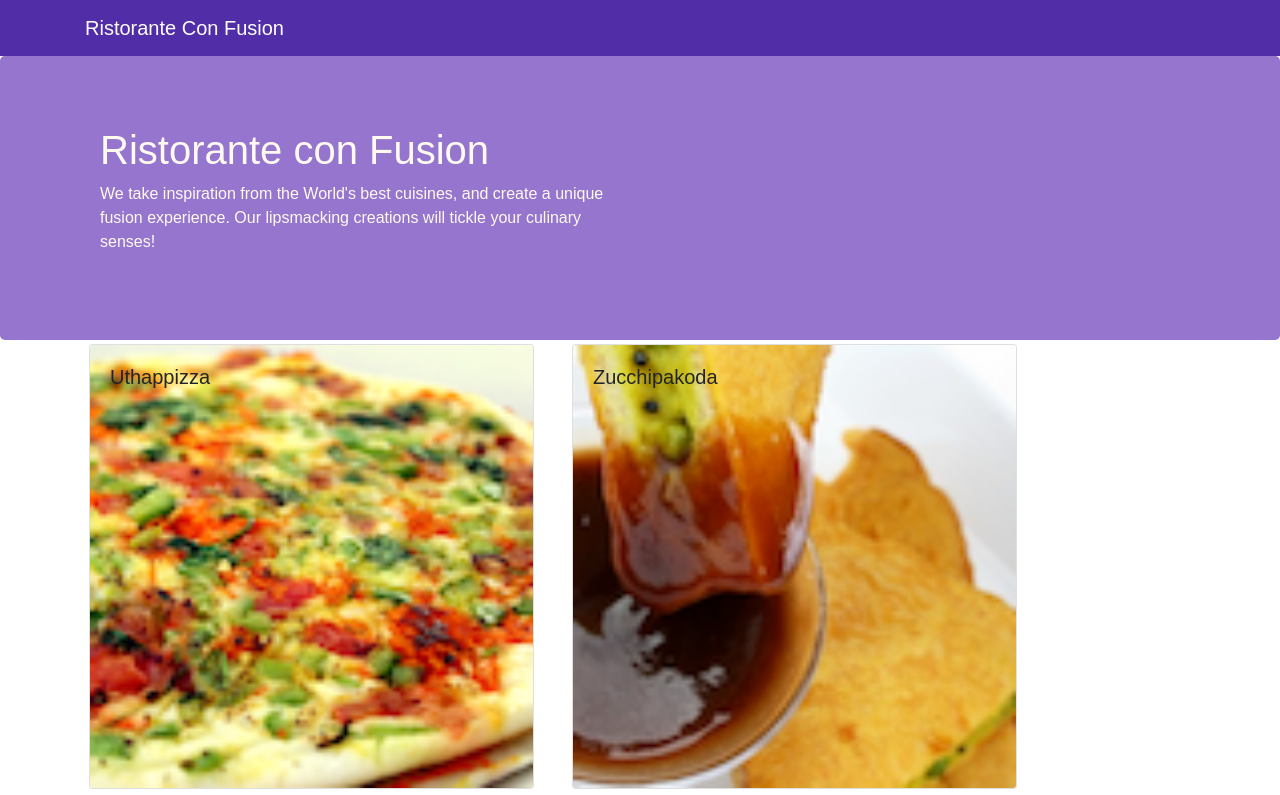
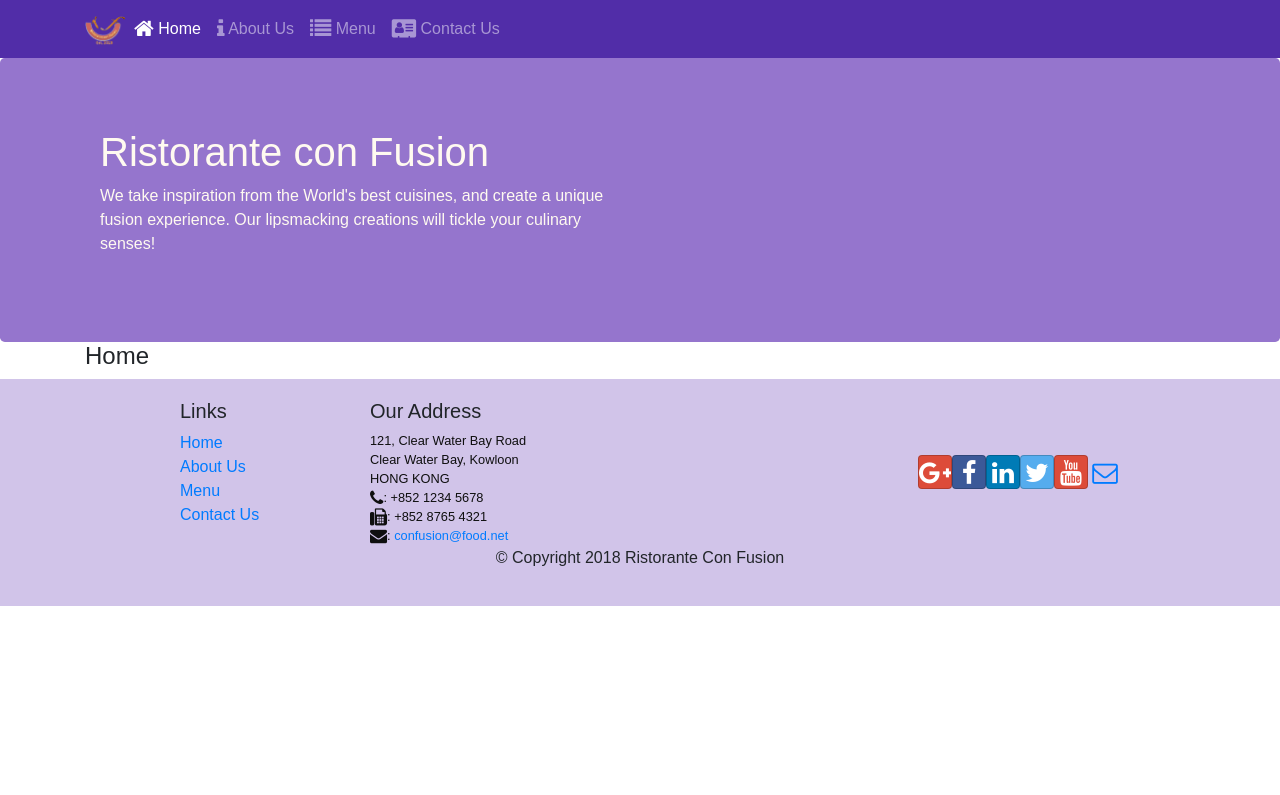
Before and after one commit to AI-prodev/create_react_App, a React (Create React App) app in the folder confusion/: page /home in a window 1280 px wide. Shown: the top 795 px of the page. Built offline with nearby package versions, Linux system fonts and the light colour scheme.

Commit message:
React Router

```diff
--- a/confusion/package.json
+++ b/confusion/package.json
@@ -9,6 +9,7 @@
     "react": "^16.13.1",
     "react-dom": "^16.13.1",
     "react-popper": "0.9.2",
+    "react-router-dom": "4.2.2",
     "react-scripts": "1.1.4",
     "reactstrap": "5.0.0"
   },
--- a/confusion/src/App.js
+++ b/confusion/src/App.js
@@ -1,16 +1,18 @@
 import React, { Component } from 'react';
 import Main from './components/MainComponent';
 import './App.css';
+import { BrowserRouter } from 'react-router-dom';
 
 
 class App extends Component {
 
   render() {
     return (
-      <div >
+      <BrowserRouter>
+      <div className="App">
         <Main />
-
       </div>
+    </BrowserRouter>
     );
   }
 }
--- a/confusion/src/components/FooterComponent.js
+++ b/confusion/src/components/FooterComponent.js
@@ -1,4 +1,5 @@
 import React from 'react';
+import { Link } from 'react-router-dom';
 
 function Footer(props) {
     return(
@@ -8,10 +9,10 @@ function Footer(props) {
                 <div className="col-4 offset-1 col-sm-2">
                     <h5>Links</h5>
                     <ul className="list-unstyled">
-                        <li><a href="#">Home</a></li>
-                        <li><a href="#">About</a></li>
-                        <li><a href="#">Menu</a></li>
-                        <li><a href="contactus.html">Contact</a></li>
+                        <li><Link to='/home'>Home</Link></li>
+                        <li><Link to='/aboutus'>About Us</Link></li>
+                        <li><Link to='/menu'>Menu</Link></li>
+                        <li><Link to='/contactus'>Contact Us</Link></li>
                     </ul>
                 </div>
                 <div className="col-7 col-sm-5">
--- a/confusion/src/components/HeaderComponent.js
+++ b/confusion/src/components/HeaderComponent.js
@@ -1,13 +1,49 @@
 import React, { Component } from 'react';
-import { Navbar, NavbarBrand, Jumbotron } from 'reactstrap';
+import { Nav, Navbar, NavbarBrand, NavbarToggler, Collapse, NavItem, Jumbotron } from 'reactstrap';
+import { NavLink } from 'react-router-dom';
 
 class Header extends Component {
+
+    constructor(props) {
+        super(props);
+
+        this.toggleNav = this.toggleNav.bind(this);
+        this.state = {
+          isNavOpen: false
+        };
+      }
+
+      toggleNav() {
+        this.setState({
+          isNavOpen: !this.state.isNavOpen
+        });
+      }
+
+
   render() {
     return(
     <React.Fragment>
-      <Navbar dark>
+     <div>
+                <Navbar dark expand="md">
                     <div className="container">
-            <NavbarBrand href="/">Ristorante Con Fusion</NavbarBrand>
+                        <NavbarToggler onClick={this.toggleNav} />
+                        <NavbarBrand className="mr-auto" href="/"><img src='assets/images/logo.png' height="30" width="41" alt='Ristorante Con Fusion' /></NavbarBrand>
+                        <Collapse isOpen={this.state.isNavOpen} navbar>
+                            <Nav navbar>
+                            <NavItem>
+                                <NavLink className="nav-link"  to='/home'><span className="fa fa-home fa-lg"></span> Home</NavLink>
+                            </NavItem>
+                            <NavItem>
+                                <NavLink className="nav-link" to='/aboutus'><span className="fa fa-info fa-lg"></span> About Us</NavLink>
+                            </NavItem>
+                            <NavItem>
+                                <NavLink className="nav-link"  to='/menu'><span className="fa fa-list fa-lg"></span> Menu</NavLink>
+                            </NavItem>
+                            <NavItem>
+                                <NavLink className="nav-link" to='/contactus'><span className="fa fa-address-card fa-lg"></span> Contact Us</NavLink>
+                            </NavItem>
+                            </Nav>
+                        </Collapse>
                     </div>
                 </Navbar>
                 <Jumbotron>
@@ -15,12 +51,12 @@ class Header extends Component {
                         <div className="row row-header">
                             <div className="col-12 col-sm-6">
                                 <h1>Ristorante con Fusion</h1>
-                       <p>We take inspiration from the World's best cuisines, and create a unique fusion experience.
-                            Our lipsmacking creations will tickle your culinary senses!</p>
+                                <p>We take inspiration from the World's best cuisines, and create a unique fusion experience. Our lipsmacking creations will tickle your culinary senses!</p>
                             </div>
                         </div>
                     </div>
                 </Jumbotron>
+            </div>
     </React.Fragment>
     );
   }
--- /dev/null
+++ b/confusion/src/components/HomeComponent.js
@@ -0,0 +1,11 @@
+import React from 'react';
+
+function Home(props) {
+    return(
+      <div className="container">
+        <h4>Home</h4>
+      </div>
+    );
+}
+
+export default Home;
--- a/confusion/src/components/MainComponent.js
+++ b/confusion/src/components/MainComponent.js
@@ -3,7 +3,9 @@ import Menu from './MenuComponent';
 import DishDetail from './DishdetailComponent';
 import Header from './HeaderComponent';
 import Footer from './FooterComponent';
+import Home from './HomeComponent';
 import { DISHES } from '../shared/dishes';
+import { Switch, Route, Redirect } from 'react-router-dom';
 
 class Main extends Component {
 
@@ -11,20 +13,26 @@ class Main extends Component {
     super(props);
     this.state = {
         dishes: DISHES,
-        selectedDish: null
+
     };
   }
 
-  onDishSelect(dishId) {
-    this.setState({ selectedDish: dishId});
-  }
+    render() {
 
-  render() {
+       const HomePage = () => {
+            return(
+               <Home />
+           );
+          }
+
     return (
       <div>
         <Header />
-        <Menu dishes={this.state.dishes} onClick={(dishId) => this.onDishSelect(dishId)} />
-        <DishDetail dish={this.state.dishes.filter((dish) => dish.id === this.state.selectedDish)[0]} />
+        <Switch>
+              <Route path='/home' component={HomePage} />
+              <Route exact path='/menu' component={() => <Menu dishes={this.state.dishes} />} />
+              <Redirect to="/home" />
+          </Switch>
         <Footer />
       </div>
     );
--- a/confusion/src/components/MenuComponent.js
+++ b/confusion/src/components/MenuComponent.js
@@ -2,10 +2,6 @@ import React, {Component} from 'react';
 import {Card, CardImg,  CardImgOverlay, CardTitle} from 'reactstrap';
 
 class Menu extends Component{
-
-    constructor(props) {
-        super(props);
-    }
 
     render() {
 
```
Also changed, not shown: 1 other file (tests, documents, lock files or other folders). Lines whose indentation alone changed are shown as unchanged.
